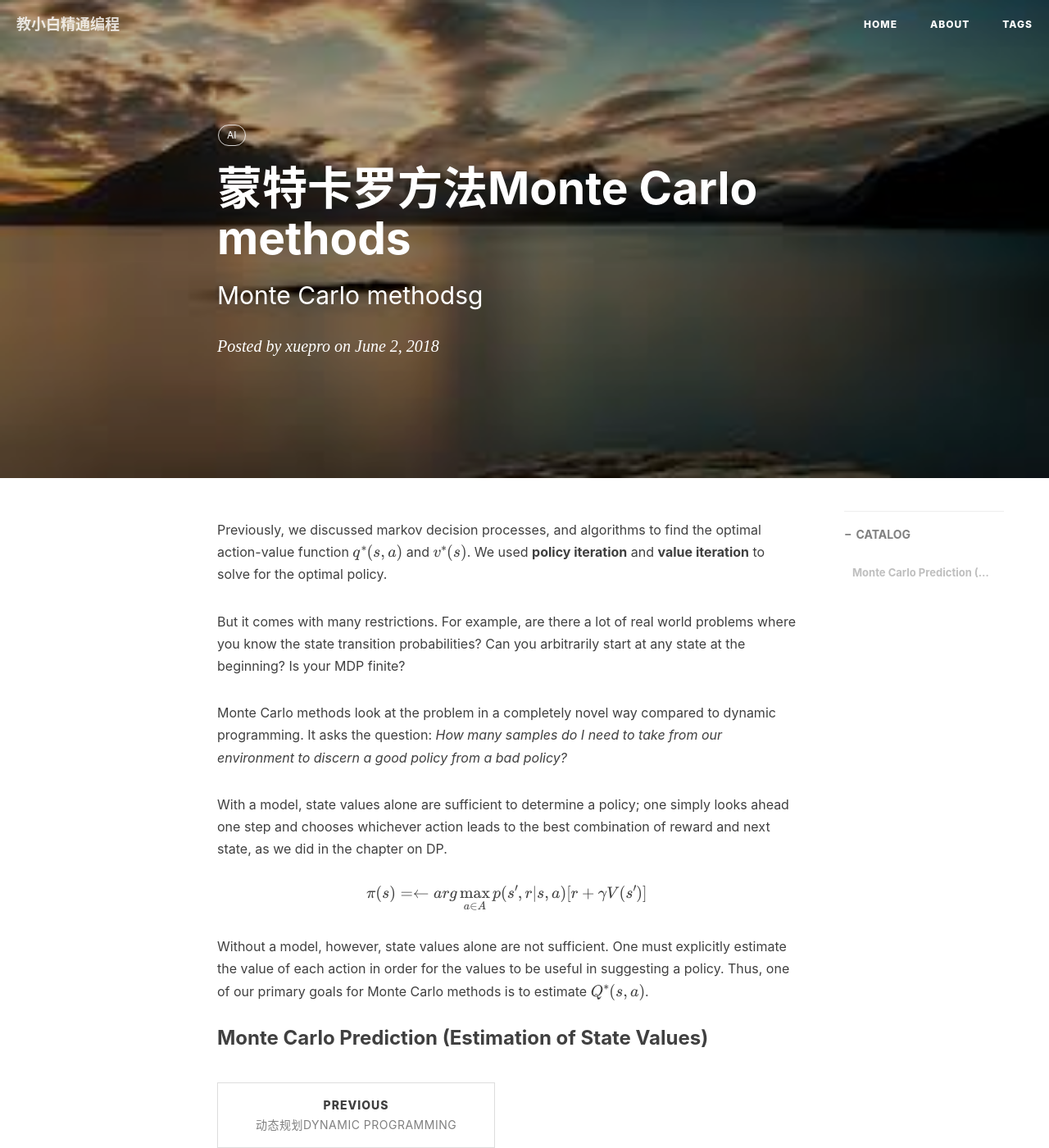
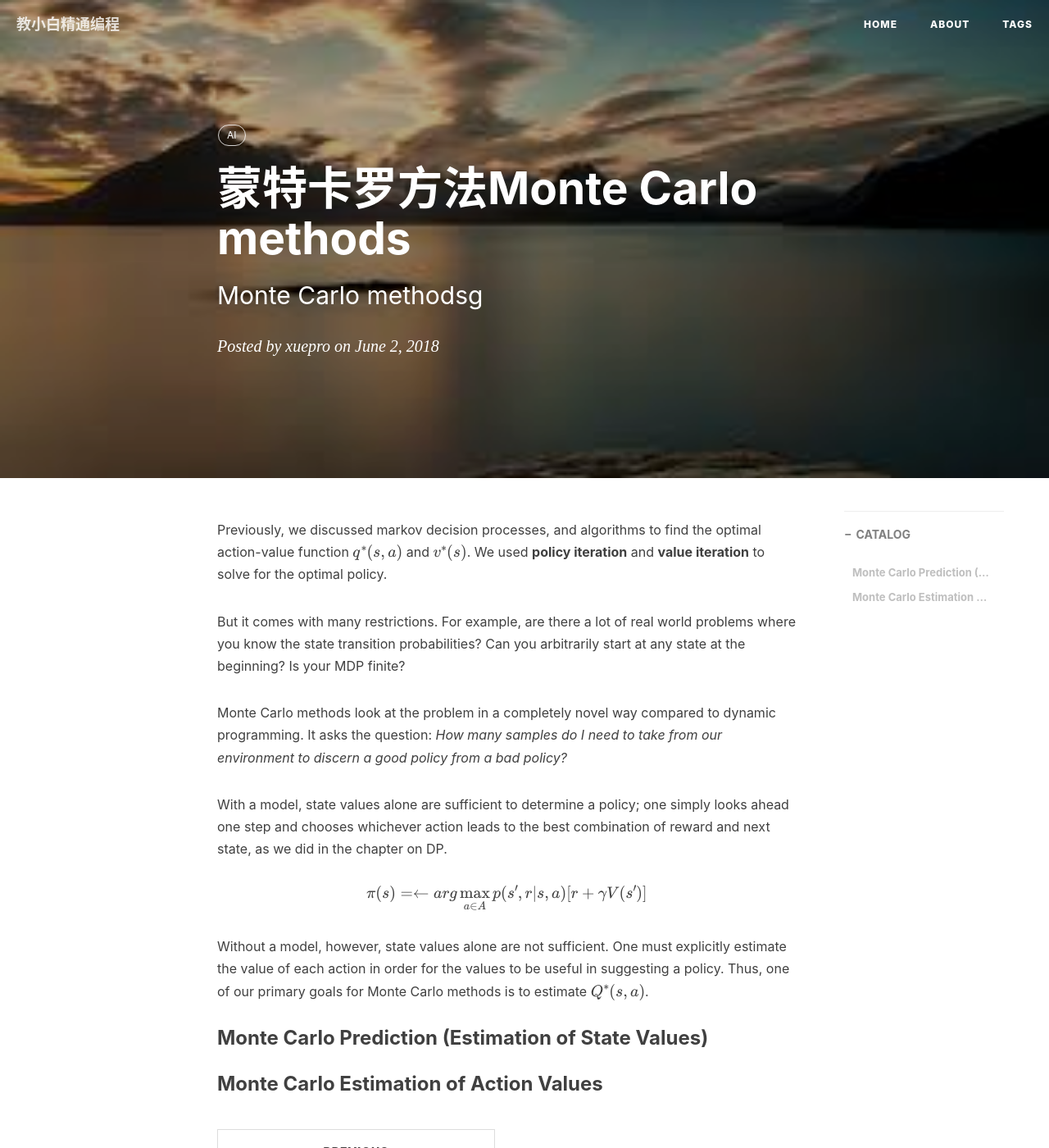
Before and after one commit to xuepro/xuepro.github.io, a Jekyll site: the page built from _posts/2018-06-02-蒙特卡罗方法Monte Carlo methods.md, in a window 1280 px wide and 1400 px high. Shown: the whole window at 82% size. Built offline with Jekyll 4.4.1, drawn with Linux system fonts in a browser that asks for light colours; nearby versions of some CDN libraries; formulas are drawn with MathJax 3; comment, search, counter and statistics services are not loaded.

Commit message:
Update 2018-06-02-蒙特卡罗方法Monte Carlo methods.md

```diff
--- a/_posts/2018-06-02-蒙特卡罗方法Monte Carlo methods.md
+++ b/_posts/2018-06-02-蒙特卡罗方法Monte Carlo methods.md
@@ -30,3 +30,5 @@ estimate the value of each action in order for the values to be useful in sugges
 Thus, one of our primary goals for Monte Carlo methods is to estimate $$Q^*(s,a)$$.
 
 ### Monte Carlo Prediction (Estimation of State Values)
+
+### Monte Carlo Estimation of Action Values
```
